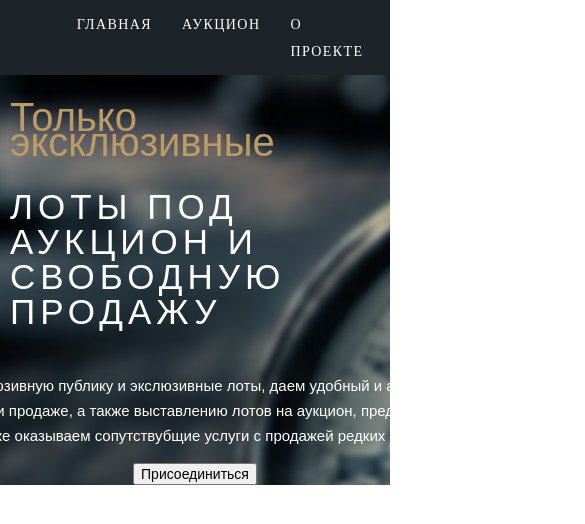
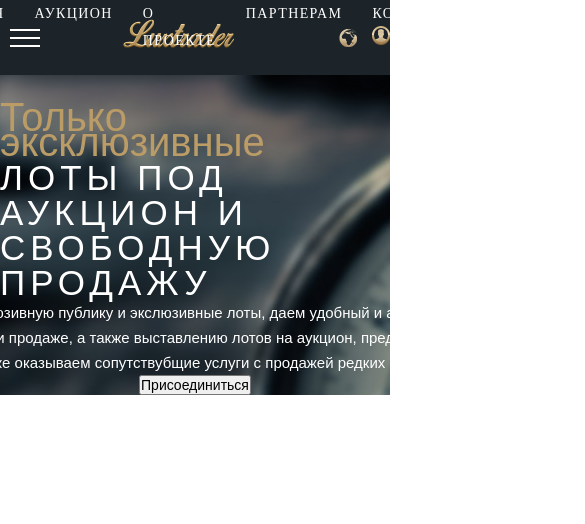
Before and after one commit to Venomcheg/Luxshop, a plain HTML site: page index.html in a window 390 px wide. Shown: the top 524 px of the page, 585 px wide, since content can reach past the window. Drawn offline with nearby package versions, Linux system fonts and the light colour scheme; files that its build step writes are made by us from their sources; a web font is replaced by a local one.

Commit message:
Burger start

```diff
--- a/_top-navigation.html
+++ b/_top-navigation.html
@@ -1,14 +1,14 @@
 <header class="top-navigation">
 	<div class="top-navigation__container _container">
+		<div class="icon-menu">
+			<span class="icon-menu__image icon-menu__image-1"></span>
+			<span class="icon-menu__image icon-menu__image-2"></span>
+			<span class="icon-menu__image icon-menu__image-3"></span>
+		</div>
 		<a href="#" class="top-navigation__logo">
 			<img src="img/logo-header.png" alt="Лого 'Luxtrader'" width="111" height="29">
 		</a>
 		<div class="top-navigation__menu menu">
-			<div class="menu__icon icon-menu">
-				<span class="icon-menu__image"></span>
-				<span class="icon-menu__image"></span>
-				<span class="icon-menu__image"></span>
-			</div>
 			<nav class="menu__body">
 				<ul class="menu__site">
 					<li class="menu__item"><a class="menu__link" href="#">Главная</a></li>
--- a/index.html
+++ b/index.html
@@ -2,6 +2,7 @@
 <html lang="ru">
 
 <head>
+	<meta name="viewport" content="width=device-width">
 	<meta charset="UTF-8">
 	<title>Luxtrader</title>
 	<link rel="stylesheet" href="css/style.min.css">
--- a/scss/scaffolding.scss
+++ b/scss/scaffolding.scss
@@ -1,4 +1,8 @@
-
+* {
+	box-sizing: border-box;
+	margin: 0;
+	padding: 0;
+}
 body {
 	min-width: 320px;
 	margin: 0;
--- a/scss/top-navigation.scss
+++ b/scss/top-navigation.scss
@@ -9,6 +9,7 @@
 	}
 
 	&__logo {
+		width: 144px;
 	}
 
 	&__menu {
@@ -51,6 +52,9 @@
 .top_navigation {
 
 	&__actions {
+		display: flex;
+		align-items: center;
+		justify-content: center;
 	}
 }
 .actions {
@@ -68,9 +72,11 @@
 	}
 }
 .user-header {
-
 	&__icon {
 		cursor: pointer;
+		img {
+			padding-top: 5px;
+		}
 	}
 
 	&__menu {
@@ -122,31 +128,7 @@
 
 @media (max-width: 890px) {
 
-.top-navigation {
-
-	&__container {
-	}
-
-	&__logo {
-	}
-
-	&__menu {
-	}
-}
-
 .menu {
-
-	&__icon {
-	}
-
-	&__body {
-	}
-
-	&__site {
-	}
-
-	&__item {
-	}
 
 	&__link {
 		&:hover {
@@ -154,22 +136,14 @@
 	}
 	}
 }
-.icon-menu {
 
-	&__image {
-	}
-}
-.top_navigation {
-
-	&__actions {
-	}
-}
 .actions {
 
 	&__region {
 		padding: 0;
 		width: 18px;
 		height: 18px;
+		padding-right: 15px;
 	}
 
 	&__user {
@@ -181,33 +155,64 @@
 }
 .user-header {
 
-	&__icon {
-		img {
-			margin: auto;
-		}
-	}
-
-	&__menu {
-	}
-
-	&__item {
-	}
-
 	&__link {
 		&:hover {
 			text-decoration: none;
 	}
 	}
-	&__link-1 {
+
+}
+}
+
+@media (max-width: $md3) {
+.icon-menu {
+	margin-left: 10px;
+	position: relative;
+	width: 30px;
+	height: 18px;
+	cursor: pointer;
+	z-index: 5;
+	&__image {
+		top: calc(50% - 1px);
+		right: 0px;
+		position: absolute;
+		width: 100%;
+		height: 2px;
+		background: #fff;
+		&-1{
+			top: 0px;
+		}
+		&-3 {
+			top: auto;
+			bottom: 0px;
+		}
 	}
-
-	&__link-2 {
+}
+.menu {
+	&__body{
+		position: fixed;
+		width: 100%;
+		height: 100%;
+		top: 0;
+		left: 0;
+		&:after {
+			content: "";
+			display: none;
+			background-color: $bg-darkgrey;
+			position: fixed;
+			top: 0;
+			left: 0;
+			width: 100%;
+			height: 75px;
+		}
 	}
-
-	&__link-3 {
-	}
-
-	&__link-4 {
+}
+.top-navigation {
+	&__logo {
+		position: absolute;
+		left: 50%;
+		top: 50%;
+		transform: translate(-50%, -50%);
 	}
 }
 }
--- a/scss/variables.scss
+++ b/scss/variables.scss
@@ -1,8 +1,8 @@
 $fontfamily: "PT Sans";
 $bg-darkgrey: #1c242a;
 $minwidth: 320px;
-$mw: 950;
+$mw: 950px;
 $md1: $mw + 12;
-$md2: 991.98;
-$md3: 767.98;
-$md4: 479.98;
+$md2: 991.98px;
+$md3: 767.98px;
+$md4: 479.98px;
```
